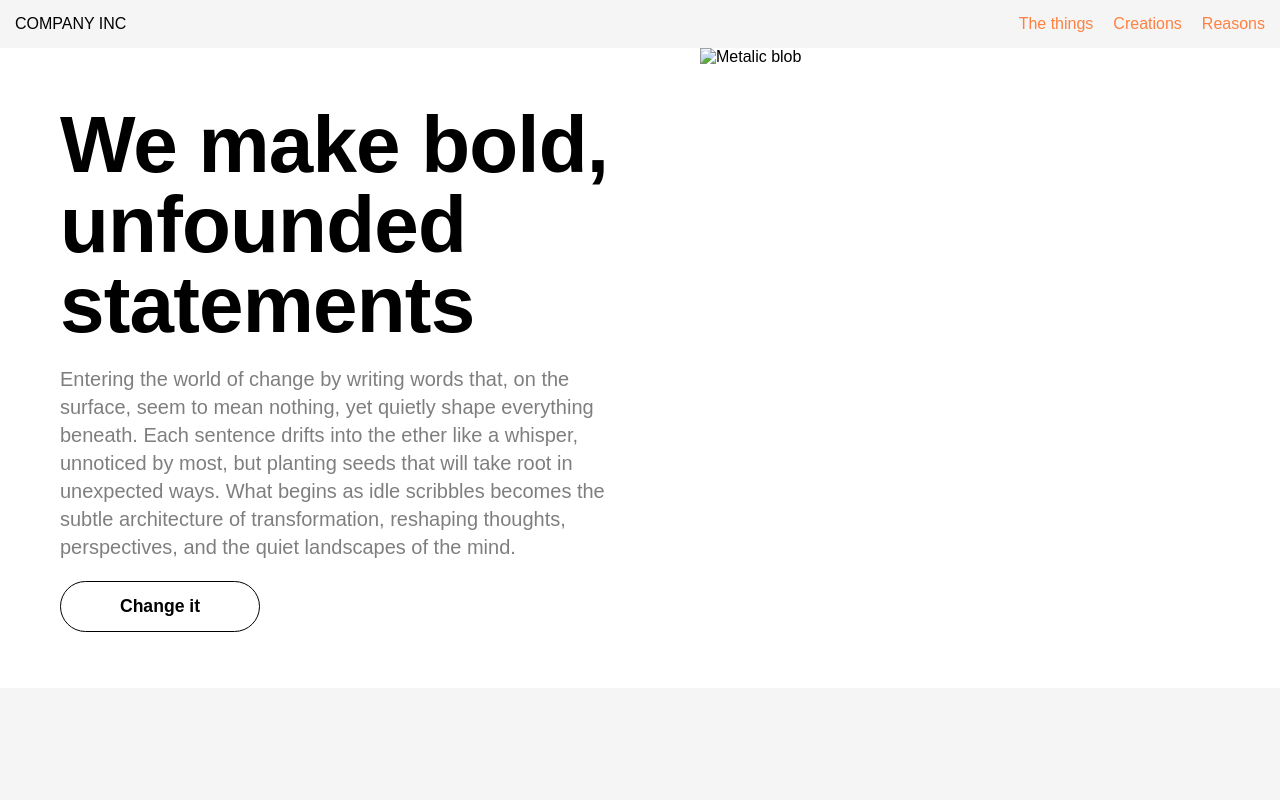
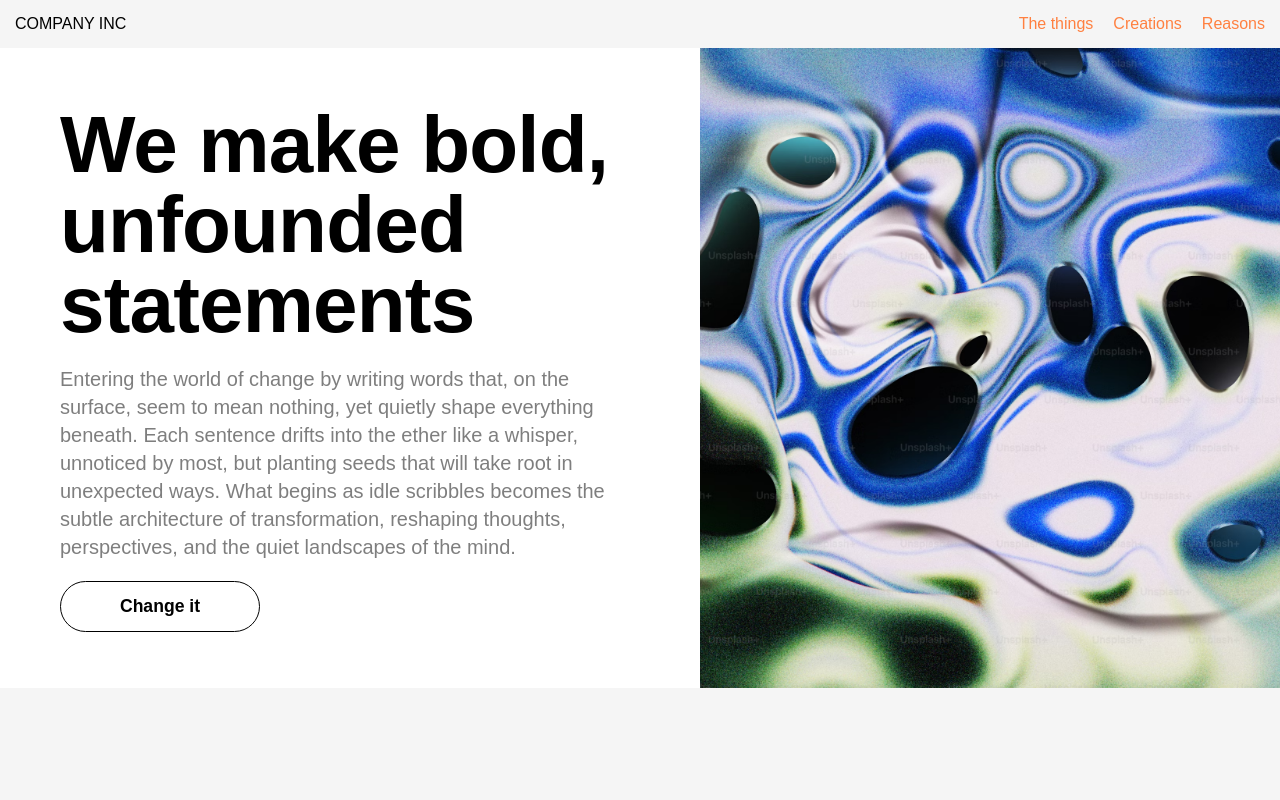
Before and after one commit to alexmayku/odin-landing-page, a plain HTML site: page index.html in a window 1280 px wide. Shown: the top 800 px of the page. Drawn offline with Linux system fonts and the light colour scheme; the site is published under a folder, as on GitHub Pages, so addresses that start at the root find nothing.

Commit message:
fixed root relative path by removing backslash

```diff
--- a/index.html
+++ b/index.html
@@ -23,7 +23,7 @@
         <button>Change it</button>
     </div>
     <div class="right-part">
-    <img src="/images/header-image.jpg" alt="Metalic blob">
+    <img src="images/header-image.jpg" alt="Metalic blob">
     </div>
 </div>
 <div class="section grey">
```
